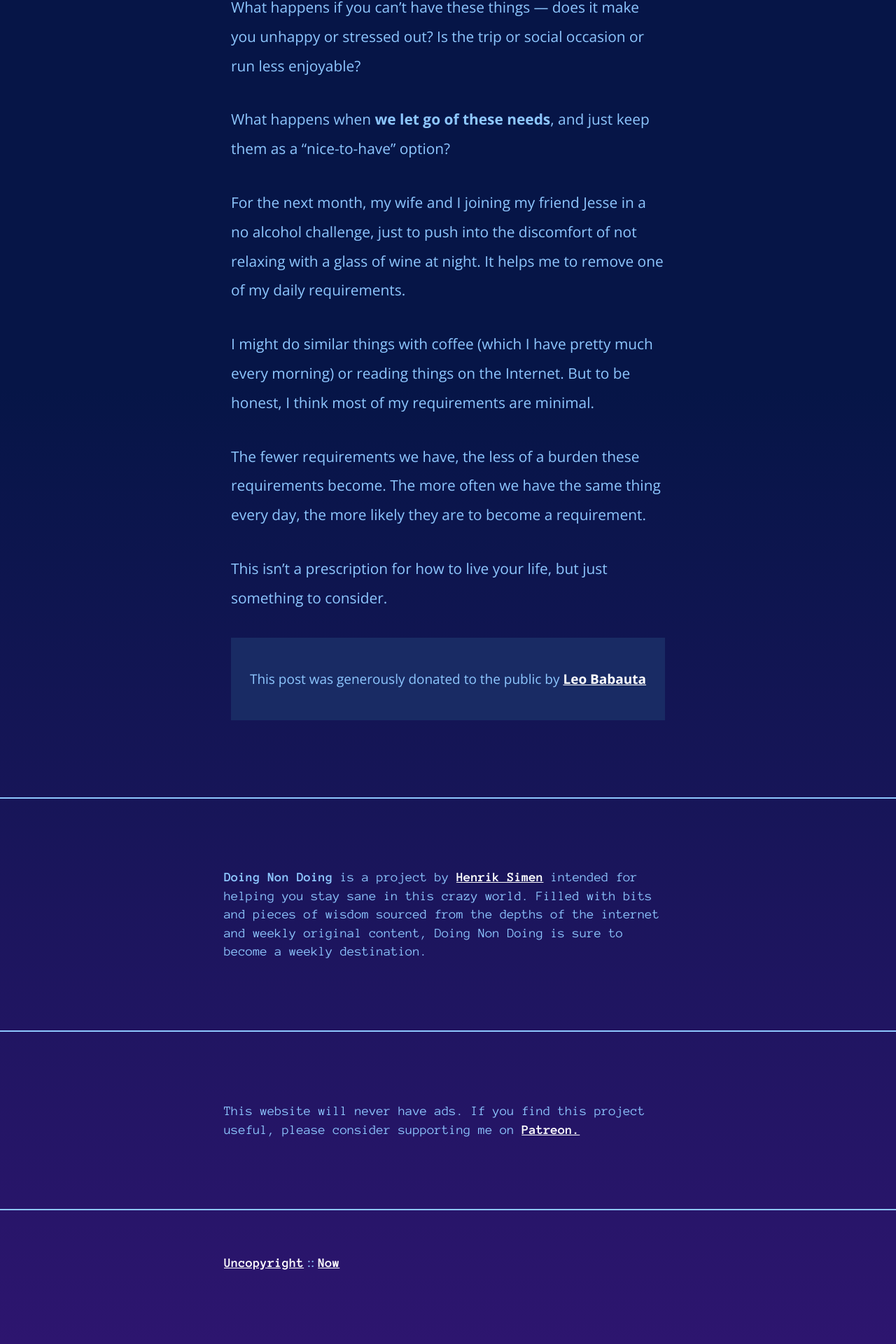
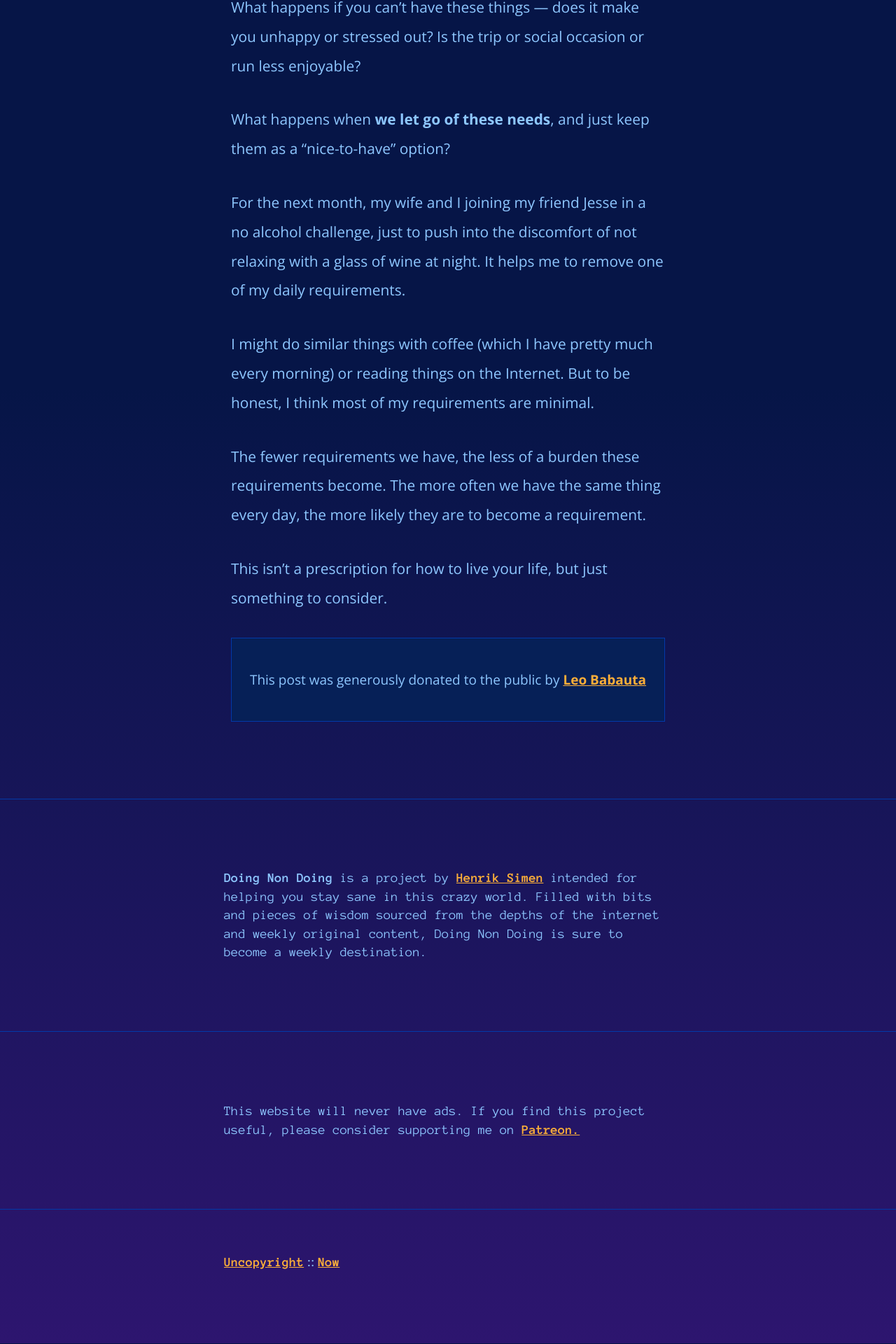
Before and after one commit to HenrikSimen/doing-non-doing, a Jekyll site: the page built from _posts/2018-11-21-requirements.md, in a window 1280 px wide. Shown: the part 1047-2967 px from the top of the page at 70% size. Built offline with Jekyll 4.4.1, drawn with Linux system fonts in a browser that asks for light colours.

Commit message:
style changes

```diff
--- a/_posts/2018-11-21-lifes-requirements.md
+++ b/_posts/2018-11-21-requirements.md
@@ -3,8 +3,8 @@ layout: default
 title: Lowering Your Life's Requirements
 meta: I was walking through an airport in the early morning, and wanted to get a cup of coffee to wake me up. But then I saw a long line at Peet’s Coffee, and decided I didn’t need the coffee to be awake, happy or alive.
 source: http://mnmlist.com/requirements/
-category: life
-css: assets/colors-2018-11-21-requirements.css
+author: Leo Babauta
+category: life, minimalism
 ---
 
 
--- a/assets/css/colors.css
+++ b/assets/css/colors.css
@@ -30,18 +30,19 @@ p.intro {
 }
 
 article a {
-  color: white;
+  color: #fbae39;
 }
 
 footer a {
-  color: white;
+  color: #fbae39;
 }
 
 .attribution {
-  background-color: #192b64;
+  border: 1px solid #0239a9;
+  background-color: #062057;
 }
 
 hr {
-  color:#8ec7ff; /* old IE */
-  background-color: #8ec7ff; /* Modern Browsers */
+  color:#0239a9; /* old IE */
+  background-color: #0239a9; /* Modern Browsers */
 }
--- a/assets/css/style.css
+++ b/assets/css/style.css
@@ -64,11 +64,12 @@ h1, h2 {
 
 h1 {
   font-size: 1.5em;
-  font-weight: 300;
+  font-weight: 700;
 }
 
 h2 {
   font-size: 2.5em;
+  font-weight:300;
   margin-bottom: 50px;
 }
 
@@ -108,9 +109,9 @@ a.all-posts {
 
 hr {
   border: none;
-  height: 2px;
-  color: black; /* old IE */
-  background-color: black; /* Modern Browsers */
+  height: 1px;
+  color: #0239a9; /* old IE */
+  background-color: #0239a9; /* Modern Browsers */
 }
 
 footer {
@@ -131,6 +132,7 @@ ul li {
   display: inline;
 }
 
+
 /* ARCHIVE PAGE */
  main ul {
   margin-bottom: 50px;
```
Also changed, not shown: other parts of _posts/2018-11-21-requirements.md (+1 -1 lines), _posts/2018-11-23-reading.md (added, +29 -0 lines).
